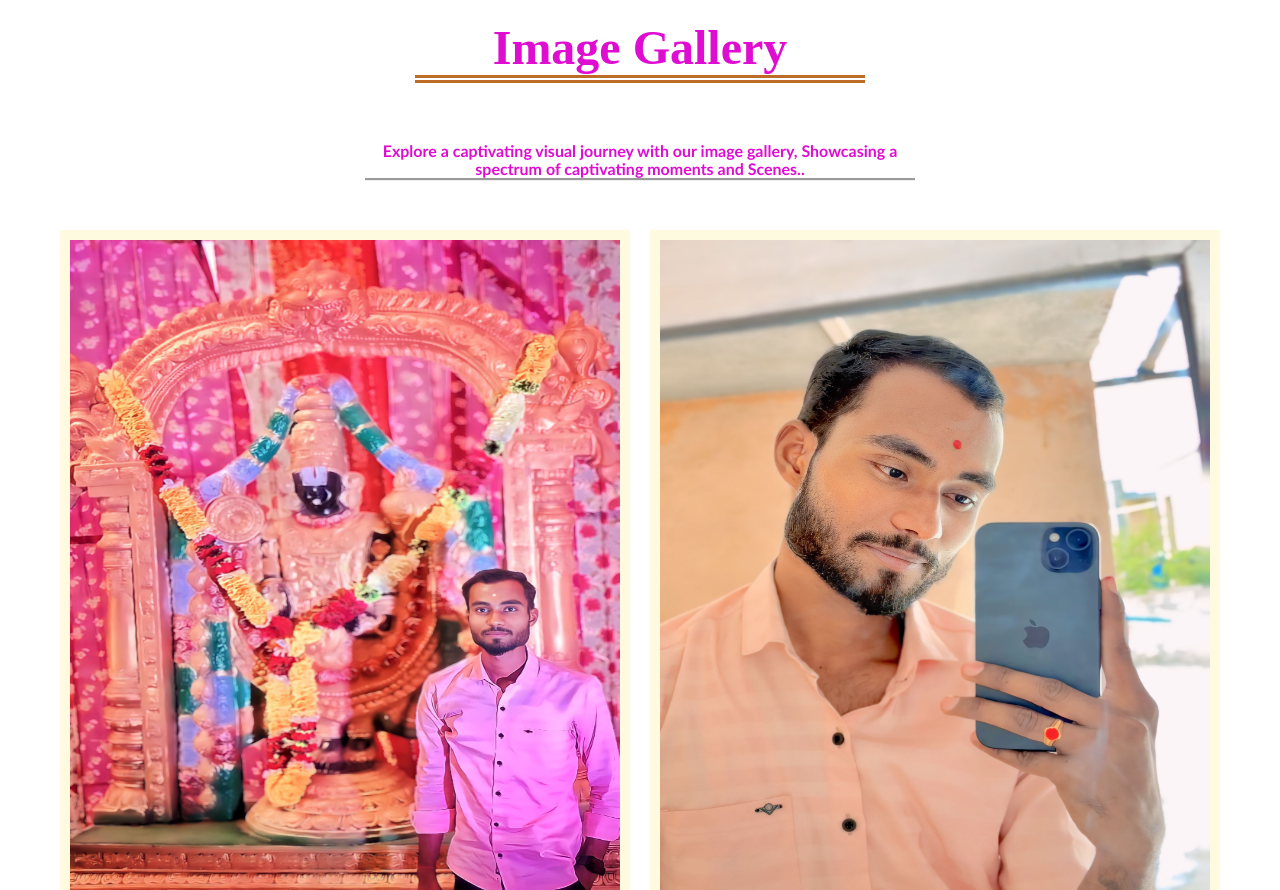
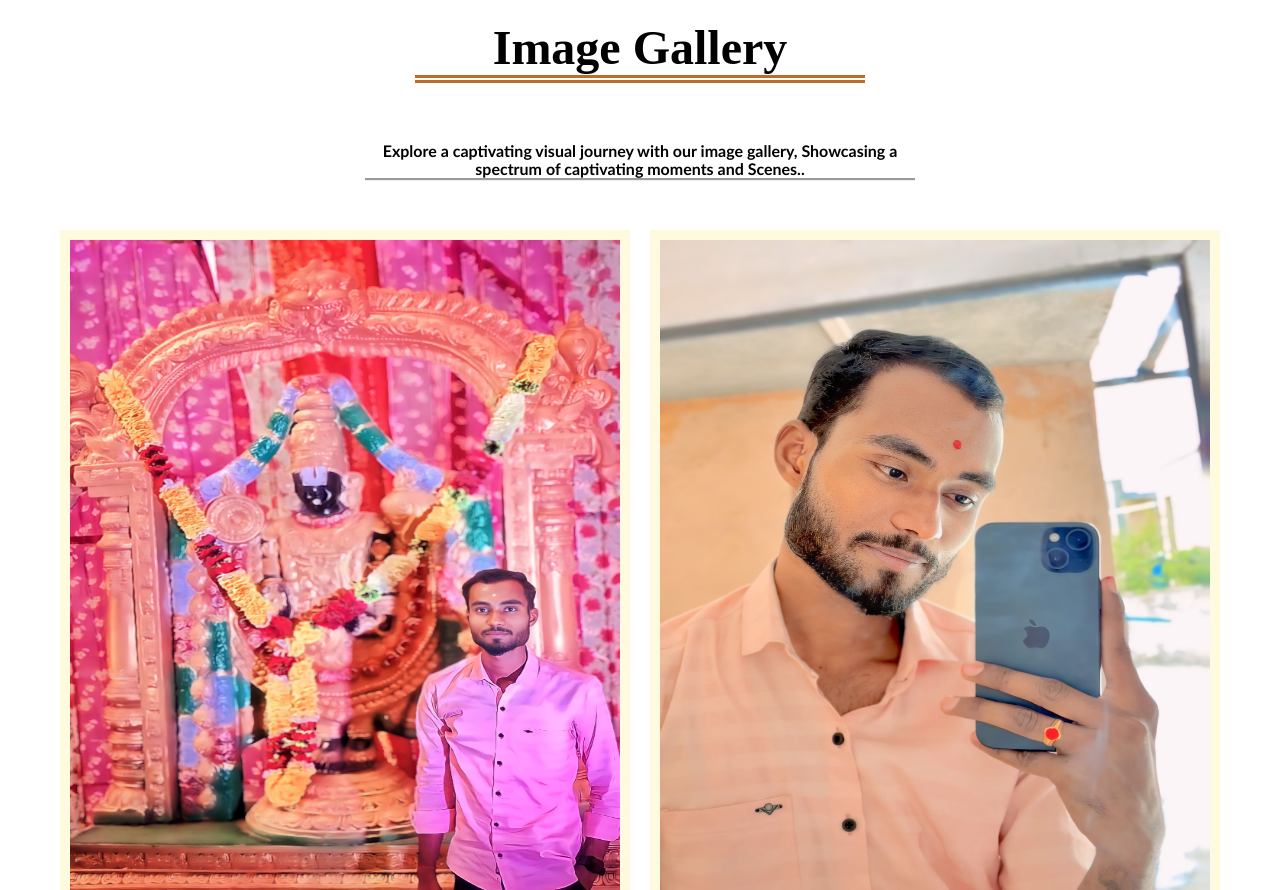
Before and after one commit to prathameshgiri/gallery, a plain HTML site: page index.html in a window 1280 px wide. Shown: the top 890 px of the page. Drawn offline with nearby package versions, Linux system fonts and the light colour scheme; a web font is replaced by a local one.

Commit message:
Update style.css

```diff
--- a/style.css
+++ b/style.css
@@ -8,7 +8,7 @@ body {
 }
 
 h1 {
-    color: #df0cd1;
+    color: #000000;
     font-family: Amita;
     margin: 20px auto;
     width: 450px;
@@ -18,7 +18,7 @@ h1 {
 }
 
 h3 {
-    color: #df0cd1;
+    color: #000000;
     font-family:'Gill Sans', 'Gill Sans MT', Calibri, 'Trebuchet MS', sans-serif;
     margin: 20px auto;
     width: 550px;
```
